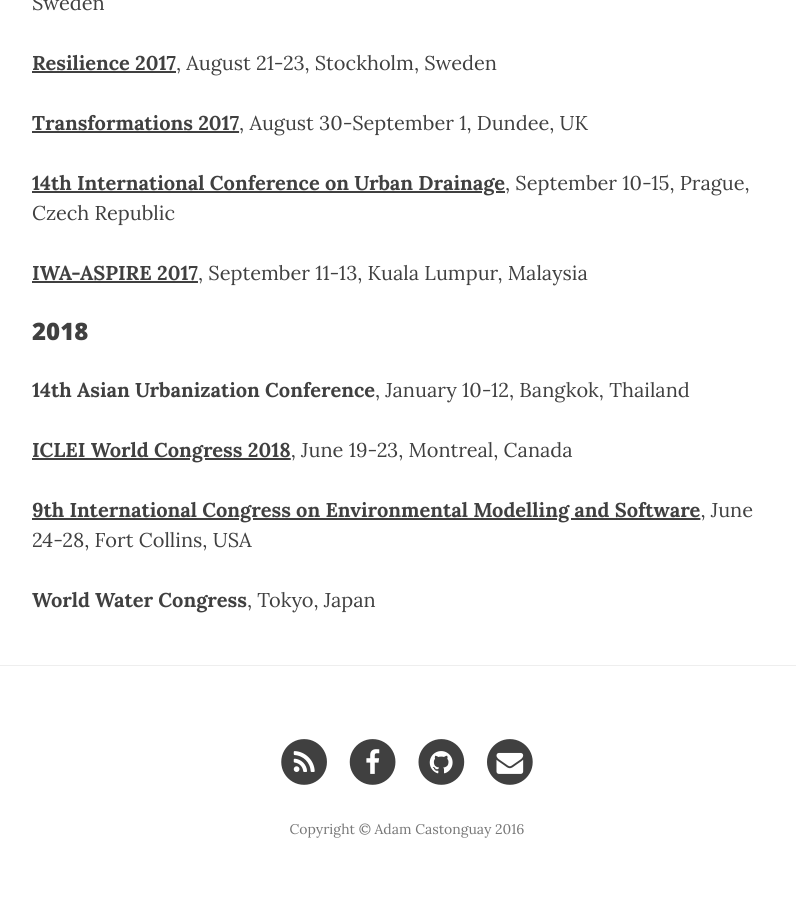
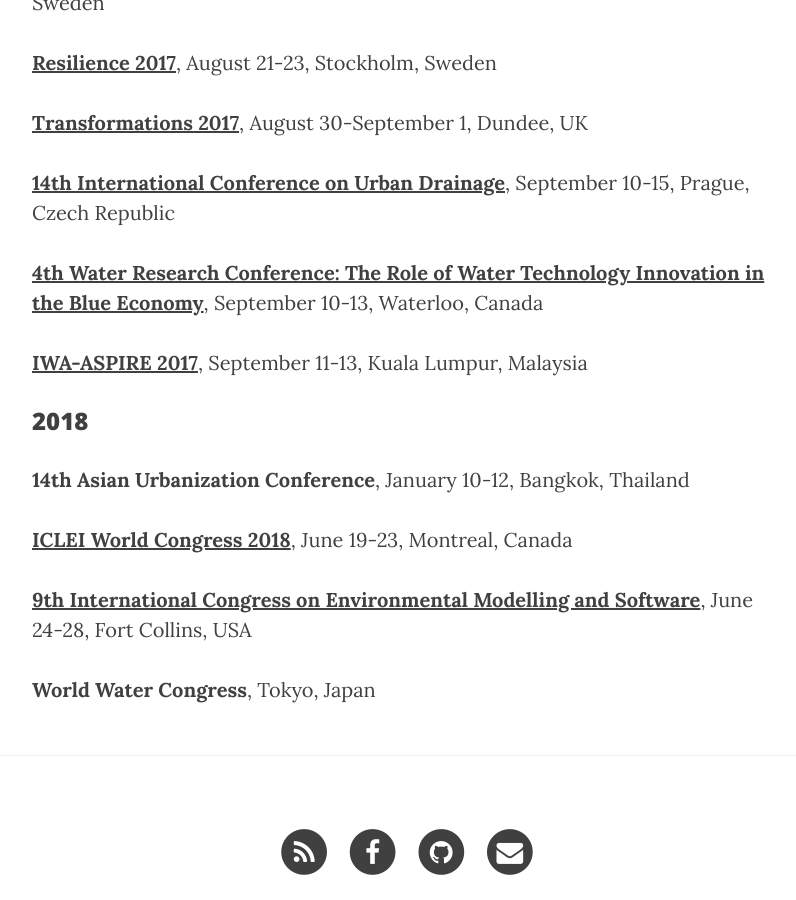
Before and after one commit to accastonguay/previous_website, a Jekyll site: the page built from related_events/index.md, in a window 1280 px wide and 900 px high, scrolled down 1046 px. Shown: the whole window, without its empty margins (233-1029 px from the left). Built offline with Jekyll 4.4.1, drawn with Linux system fonts in a browser that asks for light colours; nearby versions of some CDN libraries.

Commit message:
Add water research conference

```diff
--- a/related_events/index.md
+++ b/related_events/index.md
@@ -32,6 +32,8 @@
 
 **[14th International Conference on Urban Drainage](http://www.icud2017.org/icud-conference.htm)**, September 10-15, Prague, Czech Republic
 
+**[4th Water Research Conference: The Role of Water Technology Innovation in the Blue Economy](http://www.waterresearchconference.com/)**, September 10-13, Waterloo, Canada
+
 **[IWA-ASPIRE 2017](http://www.aspire2017.org.my/index.html)**, September 11-13, Kuala Lumpur, Malaysia
 
 
```
